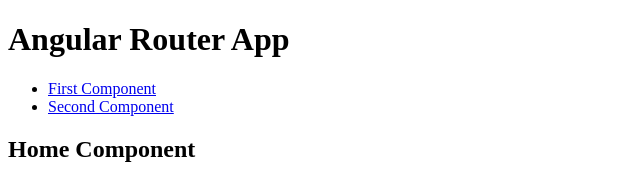
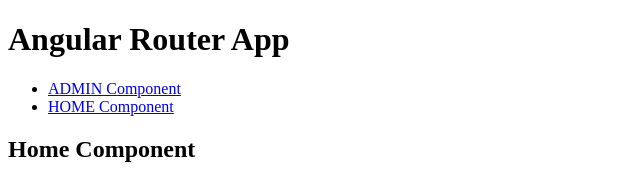
Before and after one commit to mathbertmes/angular-routing-app, an Angular app: page /home-component in a window 1280 px wide. Shown: the top 170 px of the page, without its empty margins (0-640 px from the left). Built offline with nearby package versions, Linux system fonts and the light colour scheme.

Commit message:
feat: query params

```diff
--- a/src/app/app.component.html
+++ b/src/app/app.component.html
@@ -1,8 +1,8 @@
 <h1>Angular Router App</h1>
 <nav>
   <ul>
-    <li><a routerLink="/admin-component" routerLinkActive="active" ariaCurrentWhenActive="page">First Component</a></li>
-    <li><a routerLink="/home-component" routerLinkActive="active" ariaCurrentWhenActive="page">Second Component</a></li>
+    <li><a routerLink="/admin-component" [queryParams]="{title: 'welcome', message: 'hey'}" routerLinkActive="active" ariaCurrentWhenActive="page">ADMIN Component</a></li>
+    <li><a routerLink="/home-component" routerLinkActive="active" ariaCurrentWhenActive="page">HOME Component</a></li>
   </ul>
 </nav>
 <!-- The routed views render in the <router-outlet>-->
```
